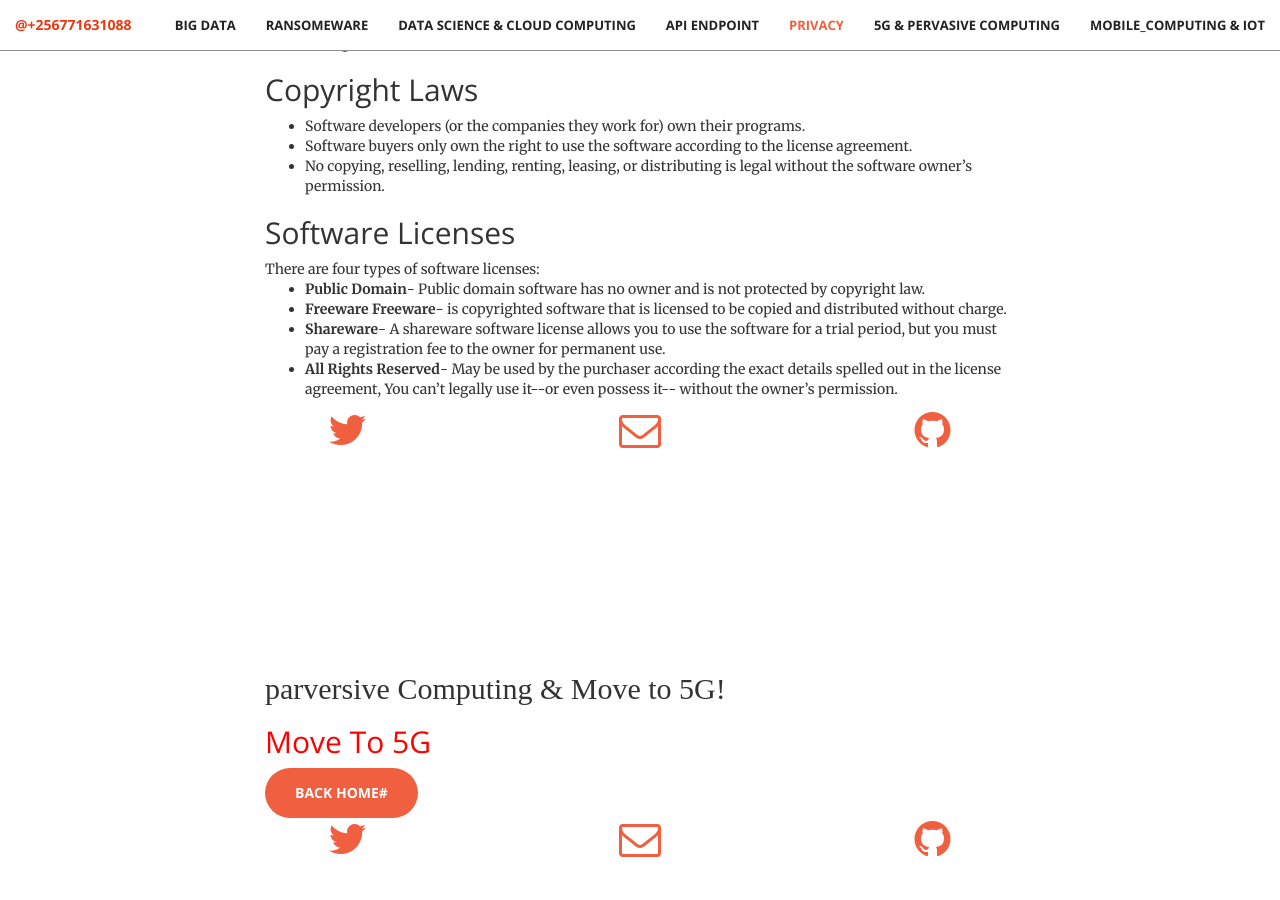
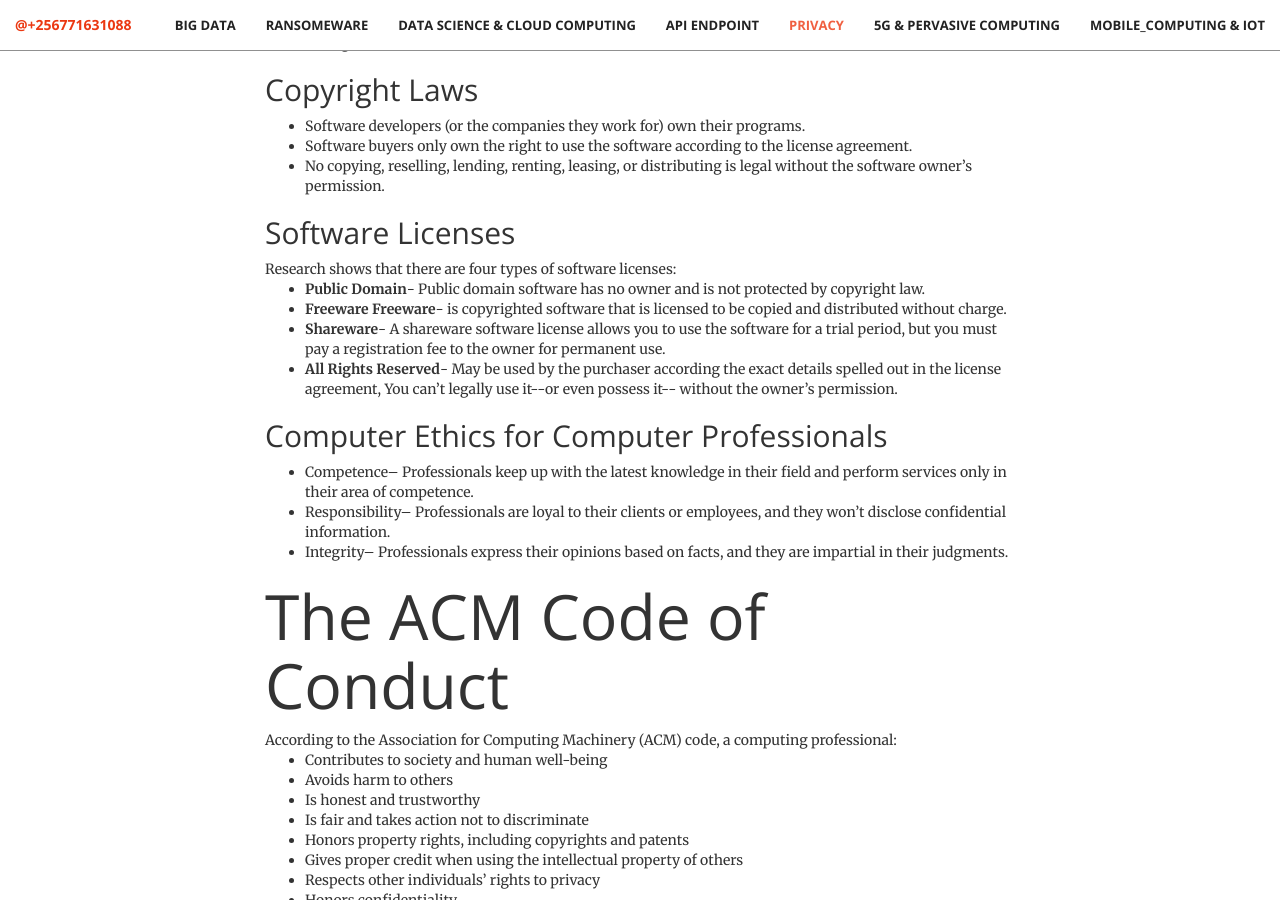
Before and after one commit to deromatic/deromatic.github.io, a Jekyll site: the page built from index.html, in a window 1280 px wide and 900 px high, scrolled down 6461 px. Built offline with Jekyll 4.4.1, drawn with Linux system fonts in a browser that asks for light colours; some of the changed text lies outside the part shown.

Commit message:
Update privacy.html

```diff
--- a/_includes/privacy.html
+++ b/_includes/privacy.html
@@ -23,13 +23,35 @@
 <li>No copying, reselling, lending, renting, leasing, or distributing is legal without the software owner’s permission.
                     </ul>
 <h2>Software Licenses</h2>
-There are four types of software licenses:
+Research shows that there are four types of software licenses:
                 <ul>
 <li><b>Public Domain</b>- Public domain software has no owner and is not protected by copyright law.
 <li><b>Freeware Freeware</b>- is copyrighted software that is licensed to be copied and distributed without charge.
 <li><b>Shareware</b>- A shareware software license allows you to use the software for a trial period, but you must pay a registration fee to the owner for permanent use.
 <li><b>All Rights Reserved</b>- May be used by the purchaser according the exact details spelled out in the license agreement, You can’t legally use it--or even possess it-- without the owner’s permission.
         </ul>
+         <h2> Computer Ethics for Computer Professionals</h2>
+                <ul>
+<li>Competence– Professionals keep up with the latest knowledge in their field and perform services only in their area of competence.
+<li>Responsibility– Professionals are loyal to their clients or employees, and they won’t disclose confidential information.
+<li>Integrity– Professionals express their opinions based on facts, and they are impartial in their judgments.
+                    </ul>
+<h1>The ACM Code of Conduct</h2>
+According to the Association for Computing Machinery (ACM) code, a computing professional:
+                <ul>
+<li>Contributes to society and human well-being
+<li>Avoids harm to others
+<li>Is honest and trustworthy
+<li>Is fair and takes action not to discriminate
+<li>Honors property rights, including copyrights and patents
+<li>Gives proper credit when using the intellectual property of others
+<li>Respects other individuals’ rights to privacy
+<li>Honors confidentiality
+</ul>
+             <h2>  Uganda Police to enforce Cyber Law & fight cybercrimes</h2>
+By Edris Kisambira
+Computer crime, cyber crime, hi-tech crime or electronic crime generally refers to criminal activity where a computer or network is the source, tool, target, or place of a crime. This sort of crime is increasing in Uganda and many people have been defrauded. Edris Kisambira spoke to the deputy director Criminal Investigations Department (CID) Police, Mr. Moses Sakira and below are excerpts.
+
             </div>
         <div class="col-lg-2 col-lg-offset-2 text-center">
             <a href="https://twitter.com/{{ site.twitter_username }}">
```
